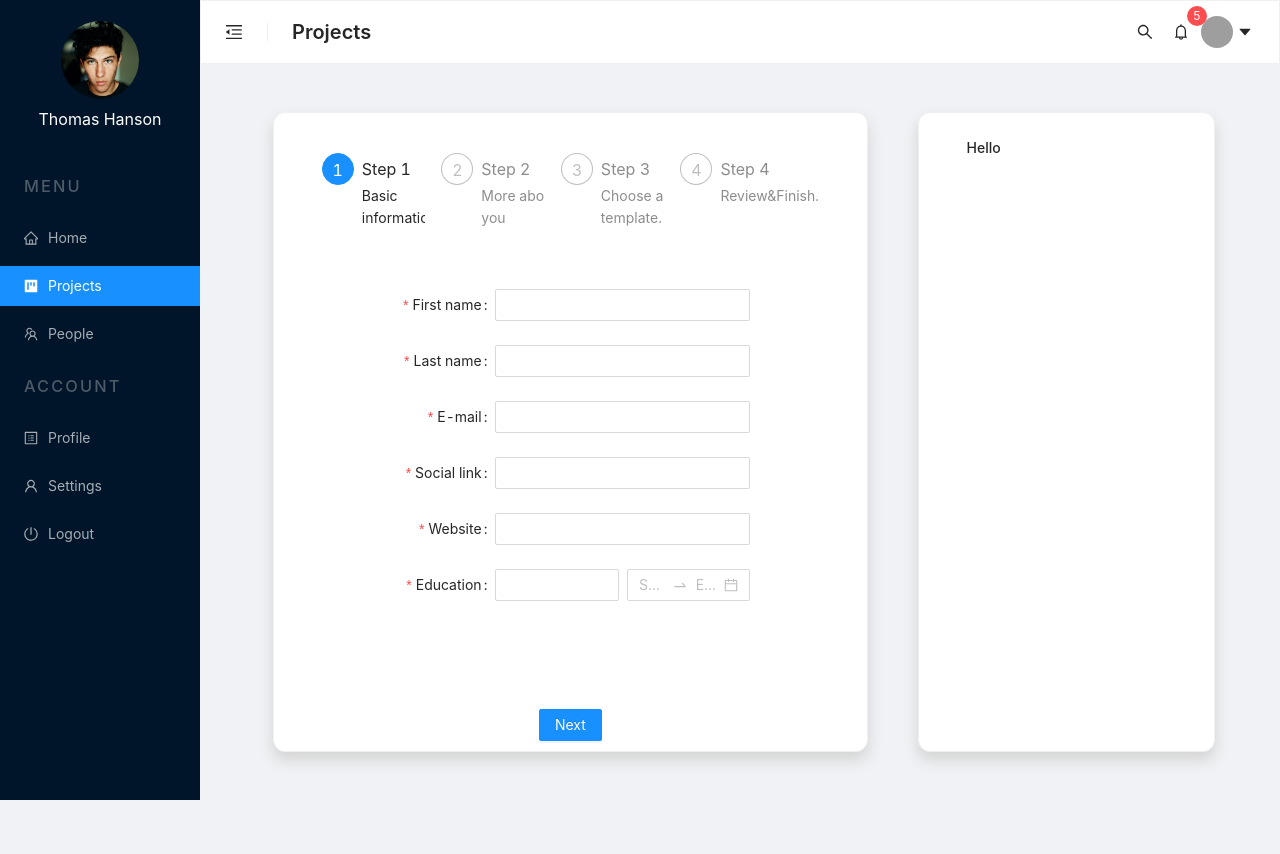
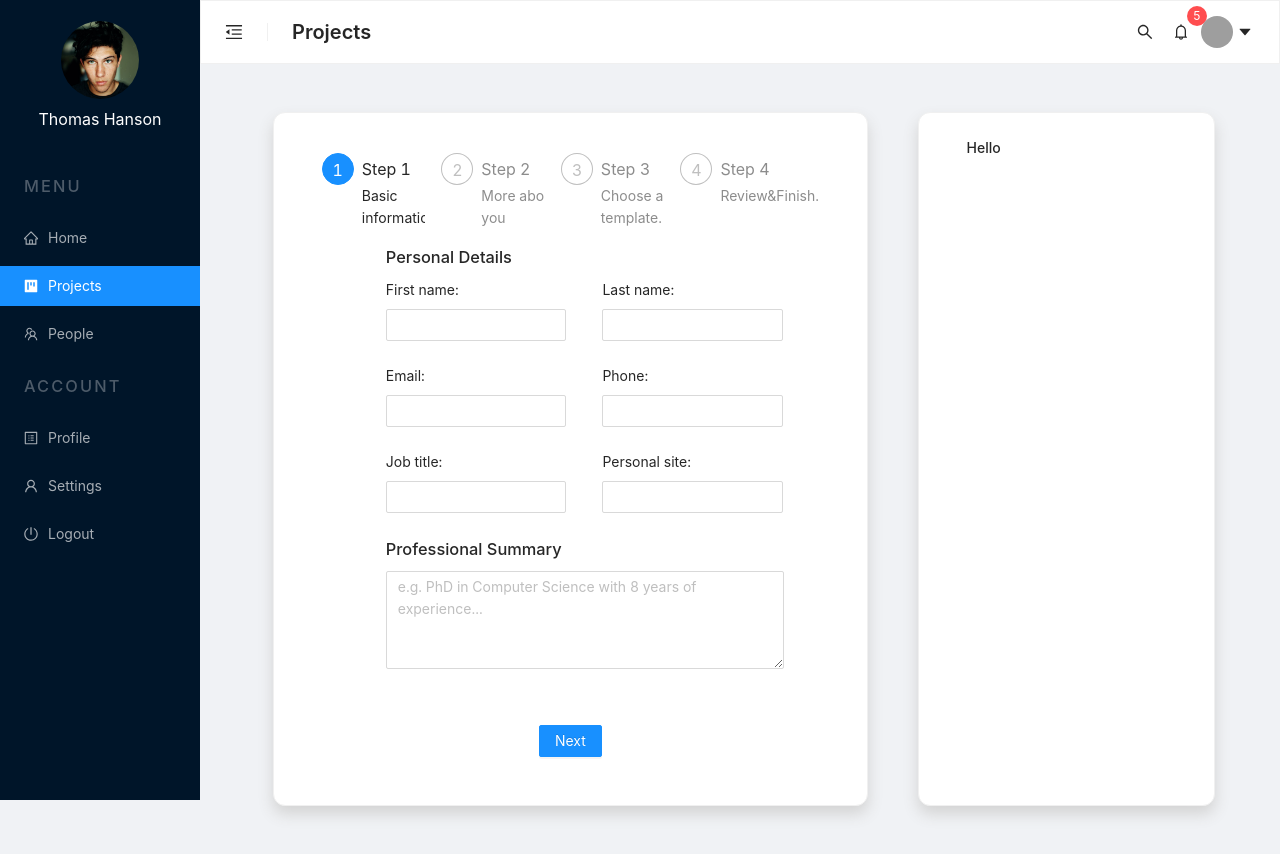
Before and after one commit to hieuvanle/cv-builder, a React (Create React App) app: page /project in a window 1280 px wide. Before the commit the page ends 800 px from the top, so only its background shows below. Built offline with nearby package versions, Linux system fonts and the light colour scheme; grey boxes are pictures that could not be loaded.

Commit message:
add personal details form

```diff
--- a/src/components/info-form/info-form.css
+++ b/src/components/info-form/info-form.css
@@ -0,0 +1,15 @@
+.dynamic-delete-button {
+  cursor: pointer;
+  position: relative;
+  top: 4px;
+  font-size: 24px;
+  color: #999;
+  transition: all 0.3s;
+}
+.dynamic-delete-button:hover {
+  color: #777;
+}
+.dynamic-delete-button[disabled] {
+  cursor: not-allowed;
+  opacity: 0.5;
+}
--- a/src/components/info-form/info-form.js
+++ b/src/components/info-form/info-form.js
@@ -1,150 +1,90 @@
 import React from "react";
-import { Form, Input, Tooltip, AutoComplete, Row, Col, DatePicker } from "antd";
-import { QuestionCircleOutlined } from "@ant-design/icons";
+import "./info-form.css";
 
-const { RangePicker } = DatePicker;
+import { Form, Input } from "antd";
 
+const { TextArea } = Input;
+
+const InfoForm = () => {
   const formItemLayout = {
     labelCol: {
       xs: { span: 24 },
-    sm: { span: 7 },
+      sm: { span: 10 },
     },
     wrapperCol: {
       xs: { span: 24 },
-    sm: { span: 30 },
+      sm: { span: 20 },
     },
   };
-
-const rangeConfig = {
-  rules: [{ type: "array", required: true, message: "Please select time!" }],
+  const [personalDetails, setPersonalDetails] = React.useState({
+    firstName: "",
+    lastName: "",
+    email: "",
+    phone: "",
+  });
+  const handleChange = (event) => {
+    const { name, value } = event.target;
+    setPersonalDetails({ ...personalDetails, [name]: value });
+    console.log(personalDetails);
   };
-
-const InfoForm = () => {
-  const [form] = Form.useForm();
-
-  const onFinish = (values) => {
-    console.log("Received values of form: ", values);
-  };
-
-  const [autoCompleteResult, setAutoCompleteResult] = React.useState([]);
-
-  const onWebsiteChange = (value) => {
-    if (!value) {
-      setAutoCompleteResult([]);
-    } else {
-      setAutoCompleteResult(
-        [".com", ".org", ".net"].map((domain) => `${value}${domain}`)
-      );
-    }
-  };
-
-  const websiteOptions = autoCompleteResult.map((website) => ({
-    label: website,
-    value: website,
-  }));
   return (
-    <Form
-      style={{ margin: "auto" }}
-      {...formItemLayout}
-      form={form}
-      name="register"
-      onFinish={onFinish}
-      scrollToFirstError
-    >
-      <Form.Item
+    <div style={{ marginTop: "1rem", marginLeft: "4rem" }}>
+      <h3>Personal Details</h3>
+      <div style={{ display: "flex" }}>
+        <Form layout="vertical" {...formItemLayout}>
+          <Form.Item label="First name:">
+            <Input
               name="firstName"
-        label="First name"
-        rules={[
-          {
-            required: true,
-            message: "Please input your first name!",
-          },
-        ]}
-      >
-        <Input />
+              value={personalDetails.firstName}
+              onChange={handleChange}
+            />
           </Form.Item>
-      <Form.Item
-        name="lastName"
-        label="Last name"
-        rules={[
-          {
-            required: true,
-            message: "Please input your last name!",
-          },
-        ]}
-      >
-        <Input />
+          <Form.Item label="Email:">
+            <Input
+              name="email"
+              value={personalDetails.email}
+              onChange={handleChange}
+            />
           </Form.Item>
-      <Form.Item
-        name="email"
-        label="E-mail"
-        rules={[
-          {
-            type: "email",
-            message: "The input is not valid E-mail!",
-          },
-          {
-            required: true,
-            message: "Please input your E-mail!",
-          },
-        ]}
-      >
-        <Input />
-      </Form.Item>
-      <Form.Item
-        name="social link"
-        label="Social link"
-        rules={[
-          {
-            required: true,
-            message: "Please input your social link!",
-          },
-        ]}
-      >
-        <Input />
-      </Form.Item>
-      <Form.Item
-        name="website"
-        label="Website"
-        rules={[{ required: true, message: "Please input website!" }]}
-      >
-        <AutoComplete options={websiteOptions} onChange={onWebsiteChange}>
-          <Input />
-        </AutoComplete>
-      </Form.Item>
-      <Form.Item
-        name="education"
-        label="Education"
-        rules={[
-          {
-            required: true,
-            message: "Please input your education!",
-          },
-        ]}
-      >
-        <Row gutter={8}>
-          <Col span={12}>
-            <Form.Item
-              name="captcha"
-              noStyle
-              rules={[
-                {
-                  required: true,
-                  message: "Please input the captcha you got!",
-                },
-              ]}
-            >
-              <Input />
-            </Form.Item>
-          </Col>
-          <Col span={12}>
-            <Form.Item name="range-picker" {...rangeConfig}>
-              <RangePicker />
-            </Form.Item>
-          </Col>
-        </Row>
+          <Form.Item label="Job title:">
+            <Input
+              name="jobTitle"
+              value={personalDetails.email}
+              onChange={handleChange}
+            />
           </Form.Item>
         </Form>
+        <Form layout="vertical" {...formItemLayout}>
+          <Form.Item label="Last name:">
+            <Input
+              name="lastName"
+              value={personalDetails.lastName}
+              onChange={handleChange}
+            />
+          </Form.Item>
+          <Form.Item label="Phone:">
+            <Input
+              name="phone"
+              value={personalDetails.phone}
+              onChange={handleChange}
+            />
+          </Form.Item>
+          <Form.Item label="Personal site:">
+            <Input
+              name="personalSite"
+              value={personalDetails.phone}
+              onChange={handleChange}
+            />
+          </Form.Item>
+        </Form>
+      </div>
+      <h3>Professional Summary</h3>
+      <TextArea
+        rows={4}
+        style={{ width: "92%" }}
+        placeholder="e.g. PhD in Computer Science with 8 years of experience..."
+      />
+    </div>
   );
 };
 
--- a/src/components/project/project.css
+++ b/src/components/project/project.css
@@ -7,7 +7,7 @@ main > div > div.preview-container,
 div.info-container {
   border-radius: 12px;
   box-shadow: 0px 8px 15px #d3d3d3;
-  height: 80vh;
+  min-height: 80vh;
   padding: 24px;
 }
 
--- a/src/components/work-space/work-space.js
+++ b/src/components/work-space/work-space.js
@@ -23,14 +23,16 @@ const WorkSpace = ({ step, next, prev }) => {
     case 0:
       return (
         <div
-          style={{ height: "60vh", display: "flex", justifyContent: "center" }}
+          style={{
+            minHeight: "60vh",
+          }}
         >
           <InfoForm />
         </div>
       );
     case 1:
       return (
-        <div style={{ height: "60vh" }}>
+        <div style={{ minHeight: "60vh" }}>
           <h1 next={next} prev={prev}>
             More about you
           </h1>
@@ -38,7 +40,7 @@ const WorkSpace = ({ step, next, prev }) => {
       );
     case 2:
       return (
-        <div style={{ height: "60vh" }}>
+        <div style={{ minHeight: "60vh" }}>
           <h1 next={next} prev={prev}>
             Choose a template
           </h1>
@@ -46,7 +48,7 @@ const WorkSpace = ({ step, next, prev }) => {
       );
     case 3:
       return (
-        <div style={{ height: "60vh" }}>
+        <div style={{ minHeight: "60vh" }}>
           <h1 prev={prev}>Preview&Finish</h1>{" "}
         </div>
       );
```
Lines whose indentation alone changed are shown as unchanged.
